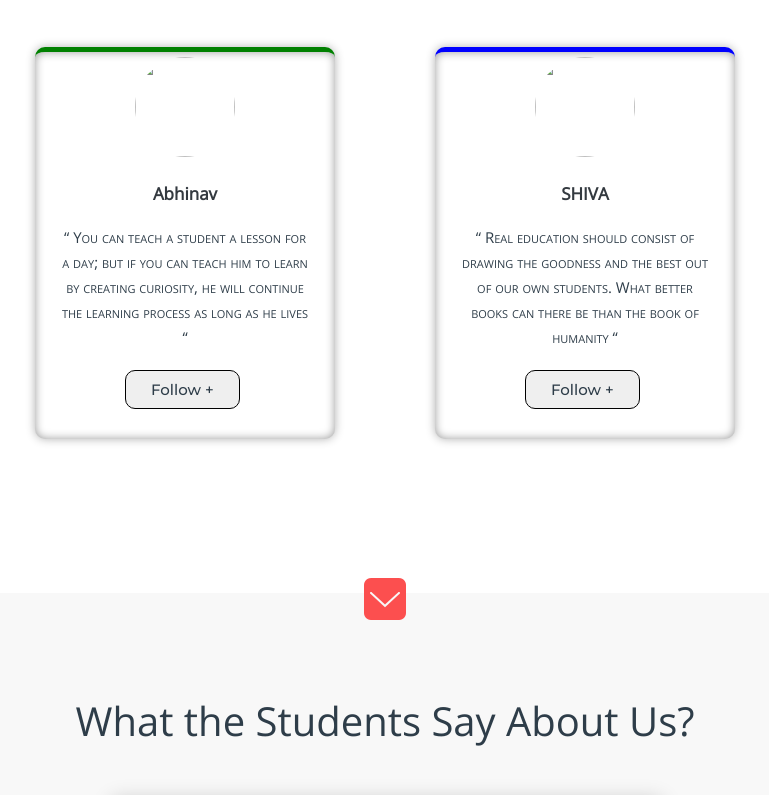
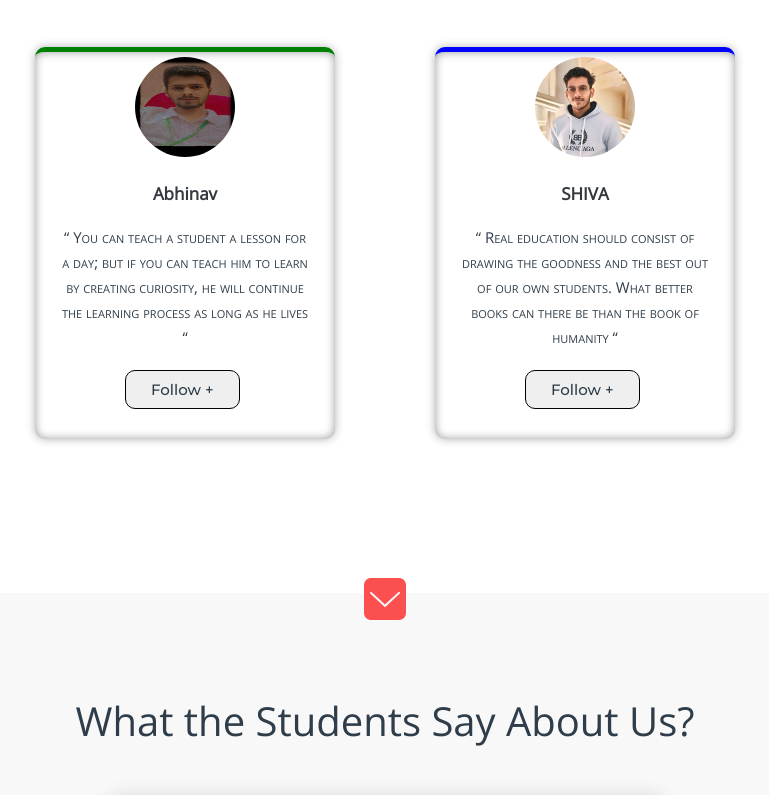
Before and after one commit to Abhinav854301/EdTech-project, a plain HTML site: page index.html in a window 1280 px wide. Shown: the part 4022-4817 px from the top of the page, without its empty margins (255-1024 px from the left). Drawn offline with nearby package versions, Linux system fonts and the light colour scheme.

Commit message:
Update index.html

```diff
--- a/index.html
+++ b/index.html
@@ -147,7 +147,7 @@
 		<center><p style="font-size: 50px; padding-top: 100px; padding-bottom: 60px;">We're the Creators</p></center>
 		<div class="totalcard">
 			<div class="card">
-				<center><img src="images/creator/abhinav.jpeg"></center>
+				<center><img src="images/creator/abhinav.jpg"></center>
 				<center><div class="card-title">Abhinav</div>
 				<div id="detail">
 					<p>“ You can teach a student a lesson for a day; but if you can teach him to learn by creating curiosity, he will continue the learning process as long as he lives “</p>
@@ -157,7 +157,7 @@
 				</center>
 			</div>
 			<div class="card">
-				<center><img src="images/creator/shiva.jpeg"></center>
+				<center><img src="images/creator/shiva.jpg"></center>
 				<center><div class="card-title">SHIVA</div>
 				<div id="detail">
 					<p>“ Real education should consist of drawing the goodness and the best out of our own students. What better books can there be than the book of humanity “</p>
```
